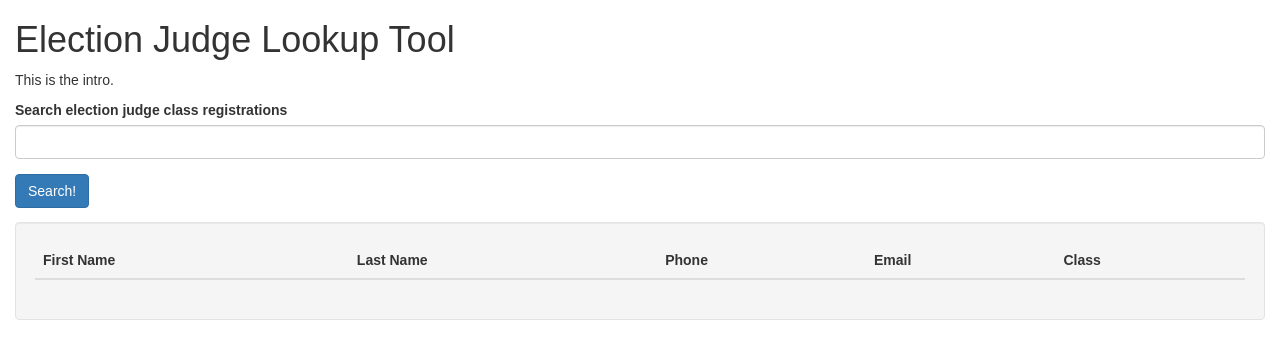
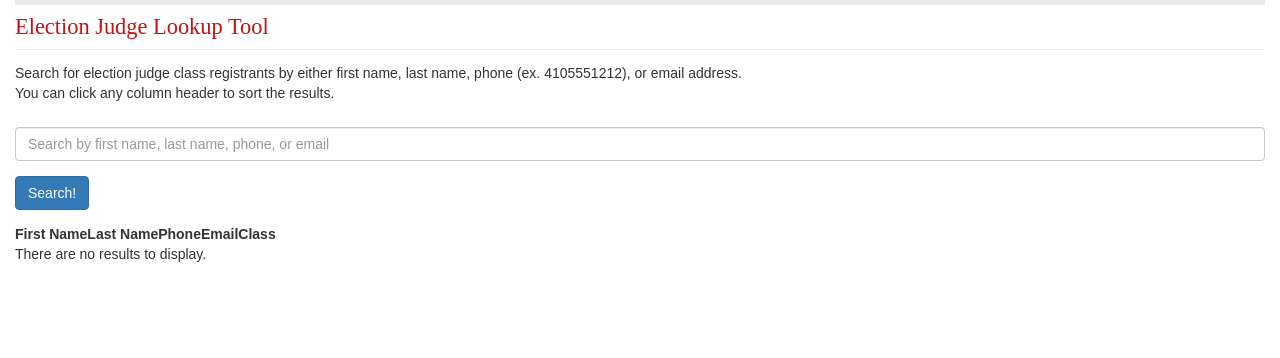
Before and after one commit to baltimorecounty/bcnet-election-judge-class-lookup, a React (Create React App) app: page / in a window 1280 px wide. Shown: the top 358 px of the page. Built offline with nearby package versions, Linux system fonts and the light colour scheme.

Commit message:
Added standard styles

```diff
--- a/src/App.css
+++ b/src/App.css
@@ -1,7 +1,35 @@
 .top-margin {
   margin-top: 1em;
+}
+
+h1 {
+  border-bottom: 1px solid #ebebeb;
+  border-top: 5px solid #ebebeb;
+  color: #c51110 !important;
+  font-size: 1.6em;
+  line-height: 30px !important;
+  margin: 0 0 13px !important;
+  padding: 7px 0;
+  font-family: 'Patua One' !important;
+  font-weight: normal;
 }
 
 th {
   cursor: pointer;
 }
+
+#mainContent button.btn {
+  width: auto;
+}
+
+.form-group {
+  padding: 0;
+}
+
+#mainContent fieldset {
+  padding: 0 20px 20px;
+}
+
+#mainContent .form-group input {
+  width: 100%;
+}
--- a/src/App.js
+++ b/src/App.js
@@ -17,7 +17,10 @@ class App extends Component {
 				<div className="row">
 					<div className="col-xs-12">
 						<h1>Election Judge Lookup Tool</h1>
-						<p>This is the intro.</p>
+						<p>
+							Search for election judge class registrants by either first name, last name, phone (ex. 4105551212), or email address.<br />
+							You can click any column header to sort the results.
+						</p>
 					</div>
 				</div>
 				<div className="row">
@@ -27,7 +30,7 @@ class App extends Component {
 				</div>
 				<div className="row">
 					<div className="col-xs-12">
-						<div className="well top-margin">
+						<div className="top-margin">
 							<ResultsList results={this.state.results} />
 						</div>
 					</div>
--- a/src/components/ResultsList.js
+++ b/src/components/ResultsList.js
@@ -17,7 +17,13 @@ class ResultsList extends Component {
 	}
 
 	displayList() {
-		//if (this.state.results.length === 0)
+		if (this.state.results.length === 0) {
+			return (
+				<tr>
+					<td colspan="5"><p>There are no results to display.</p></td>
+				</tr>
+			);
+		}
 
 		return this.state.results.map(result => {
 			return (
@@ -55,14 +61,14 @@ class ResultsList extends Component {
 
 	render() {
 		return (
-			<table className="table">
+			<table id="BACO_table">
 				<thead>
 					<tr>
-						<th onClick={() => this.tableSort('FirstName')}>First Name</th>
-						<th onClick={() => this.tableSort('LastName')}>Last Name</th>
-						<th onClick={() => this.tableSort('PhoneNumber')}>Phone</th>
-						<th onClick={() => this.tableSort('Email')}>Email</th>
-						<th onClick={() => this.tableSort('FormName')}>Class</th>
+						<th className="BACOTableHeader" onClick={() => this.tableSort('FirstName')}>First Name</th>
+						<th className="BACOTableHeader" onClick={() => this.tableSort('LastName')}>Last Name</th>
+						<th className="BACOTableHeader" onClick={() => this.tableSort('PhoneNumber')}>Phone</th>
+						<th className="BACOTableHeader" onClick={() => this.tableSort('Email')}>Email</th>
+						<th className="BACOTableHeader" onClick={() => this.tableSort('FormName')}>Class</th>
 					</tr>
 				</thead>
 				<tbody>
--- a/src/components/SearchBox.js
+++ b/src/components/SearchBox.js
@@ -18,12 +18,16 @@ class SearchBox extends Component {
 	}
 
 	handleSearchClick() {
+		if (this.state.searchTerm.trim().length === 0) {
+			return;
+		}
+
 		if (!this.props.onResults) {
 			console.error('Results are unhandled.');
 			return;
 		}
 
-		fetch(`${Urls.searchDev}/${this.state.searchTerm}`)
+		fetch(`${Urls.search}/${this.state.searchTerm}`)
 			.then(results => results.json())
 			.then(jsonResults => this.props.onResults(jsonResults))
 			.catch(error => console.error(error));
@@ -33,8 +37,7 @@ class SearchBox extends Component {
 		return (
 			<fieldset>
 				<div className="form-group">
-					<label htmlFor="search-box">Search election judge class registrations</label>
-					<input id="search-box" className="form-control" onChange={this.handleTextChange} />
+					<input id="search-box" className="form-control top-margin" onChange={this.handleTextChange} placeholder="Search by first name, last name, phone, or email" />
 				</div>
 				<button className="btn btn-primary" onClick={this.handleSearchClick}>Search!</button>
 			</fieldset>
```
